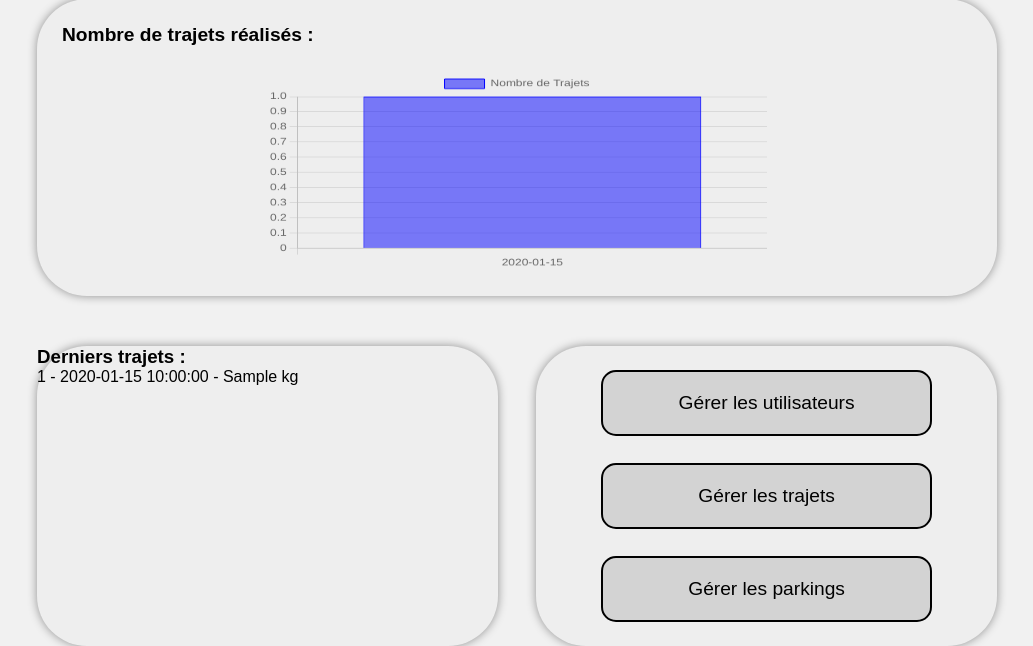
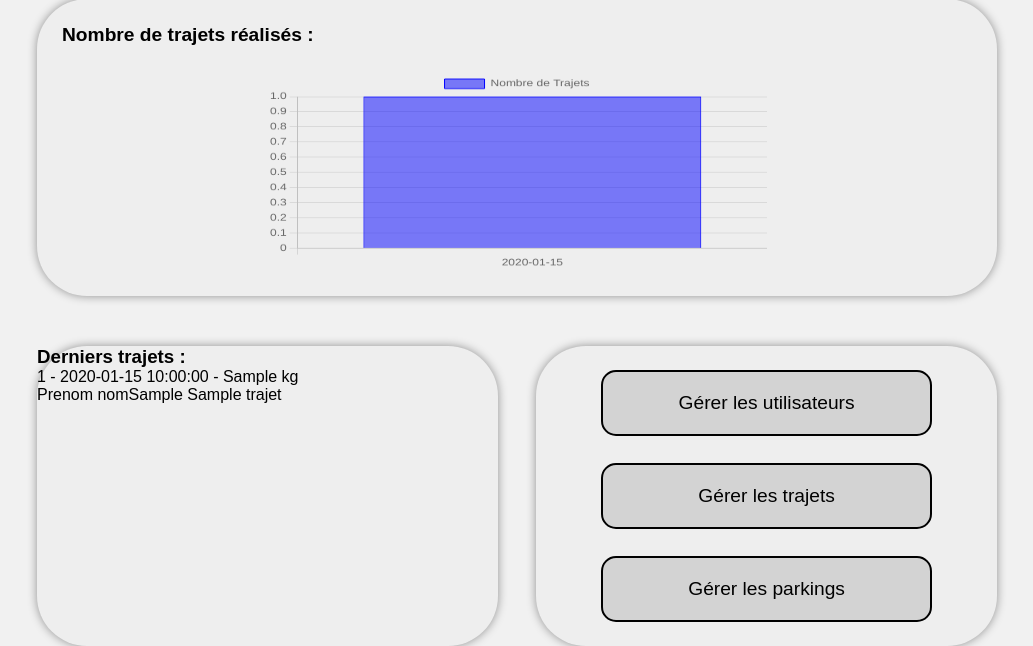
Before and after one commit to D3ller/AMICOS, a PHP site: page /admin/admin.php in a window 1280 px wide. Shown: the part 830-1476 px from the top of the page, without its empty margins (123-1156 px from the left). Run offline with PHP 8.4, Linux system fonts and the light colour scheme; tables that the repository leaves empty or names only in its code hold one stand-in row (values such as "Sample post"); some web fonts are replaced.

Commit message:
nom prenom

```diff
--- a/admin/admin.php
+++ b/admin/admin.php
@@ -128,6 +128,7 @@ require_once('../assets/php/lib.php');
 
         while ($row = $result->fetch_assoc()) {
             echo "<p>".$row['id']." - ".$row['date']." - ".$row['co2']." kg</p>";
+            echo "Prenom nom". $row['prenom']." ".$row['nom'];
         }
 
         ?>
```
